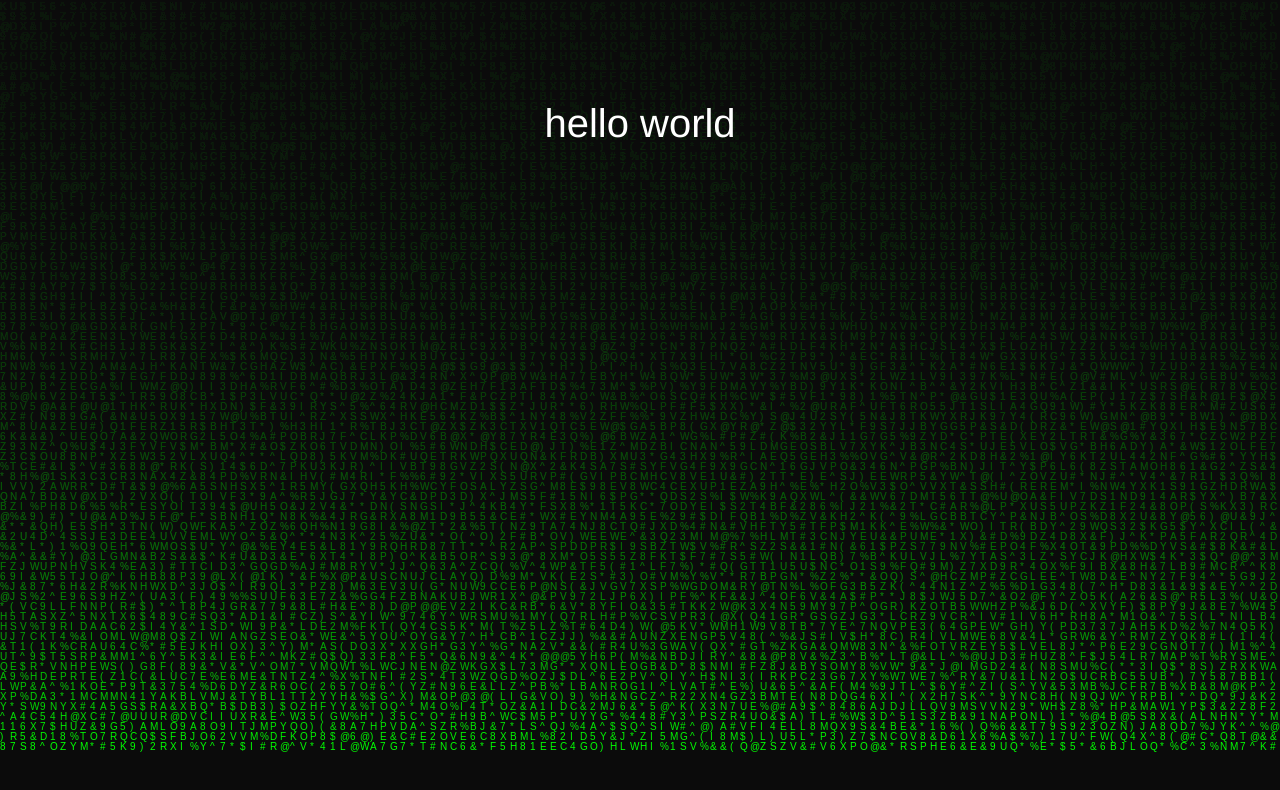
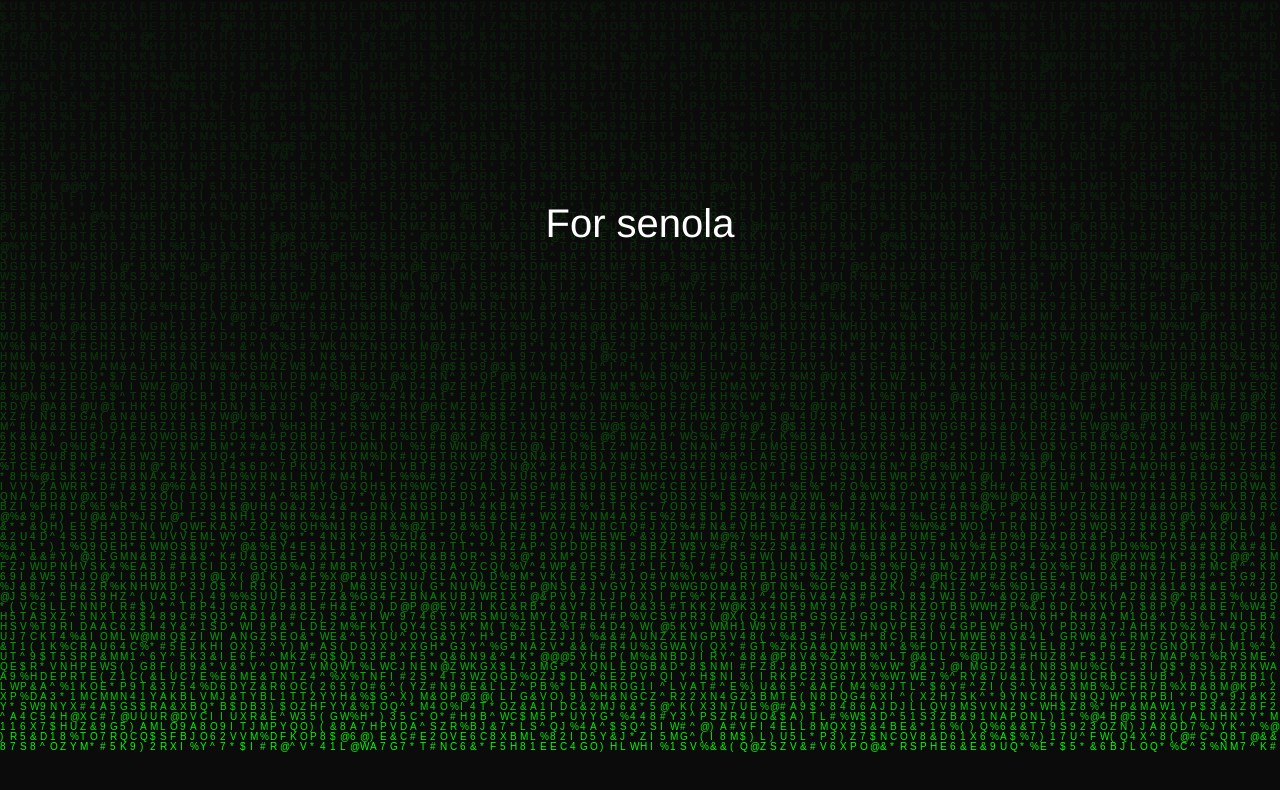
Before and after one commit to senola/vue-scaffold, a Vue app: page / in a window 1280 px wide. Shown: the top 790 px of the page. Built offline with nearby package versions, Linux system fonts and the light colour scheme.

Commit message:
matrix background component

```diff
--- a/src/components/background/matrix/matrix.vue
+++ b/src/components/background/matrix/matrix.vue
@@ -5,21 +5,17 @@
  * @time 2017-09-23
  */
 <template>
-  <canvas id="bg_matrix" height="667" width="375" ></canvas>
+  <canvas id="bg_matrix"></canvas>
 </template>
 
 <script>
     export default {
-        name: 'components-list',
         props: {
             dropWords: String,
             wordsColor: String
         },
         data() {
             return {
-                msg: 'Welcome to Your Vue.js App',
-                screenWidth: window.innerWidth,  // 屏幕初始化宽度
-                screenHeight: window.innerHeight, // 屏幕初始化高度
                 timer: null // 定时器
             };
         },
@@ -46,7 +42,7 @@
                 const bgMatrix = document.getElementById('bg_matrix');
                 const ctx = bgMatrix.getContext('2d');
 
-                // 设置cansvas满屏
+                // 设置canvas满屏
                 bgMatrix.height = window.innerHeight;
                 bgMatrix.width = window.innerWidth;
                 ctx.clearRect(0, 0, bgMatrix.width, bgMatrix.height);
--- a/src/components/index.vue
+++ b/src/components/index.vue
@@ -1,7 +1,7 @@
 <template>
   <div>
     <matrixComponent class="bg-demo"></matrixComponent>
-    <p>hello world</p>
+      <p>For senola</p>
   </div>
 </template>
 
@@ -28,7 +28,7 @@
   p {
     position: relative;
     text-align: center;
-    padding-top: 100px;
+    padding-top: 200px;
     font-size: 40px;
     color: #fff;
   }
```
Also changed, not shown: .eslintrc.js.
